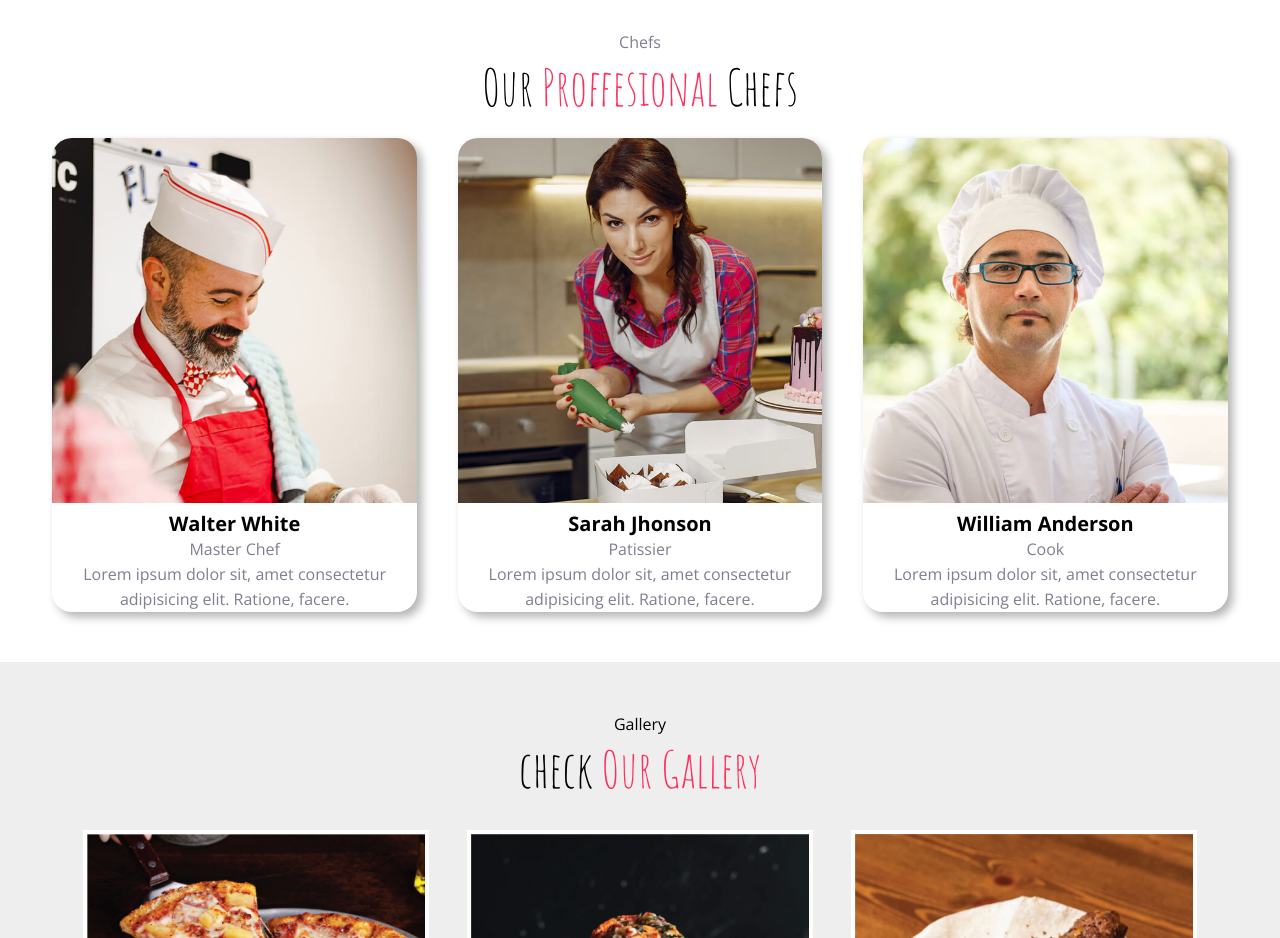
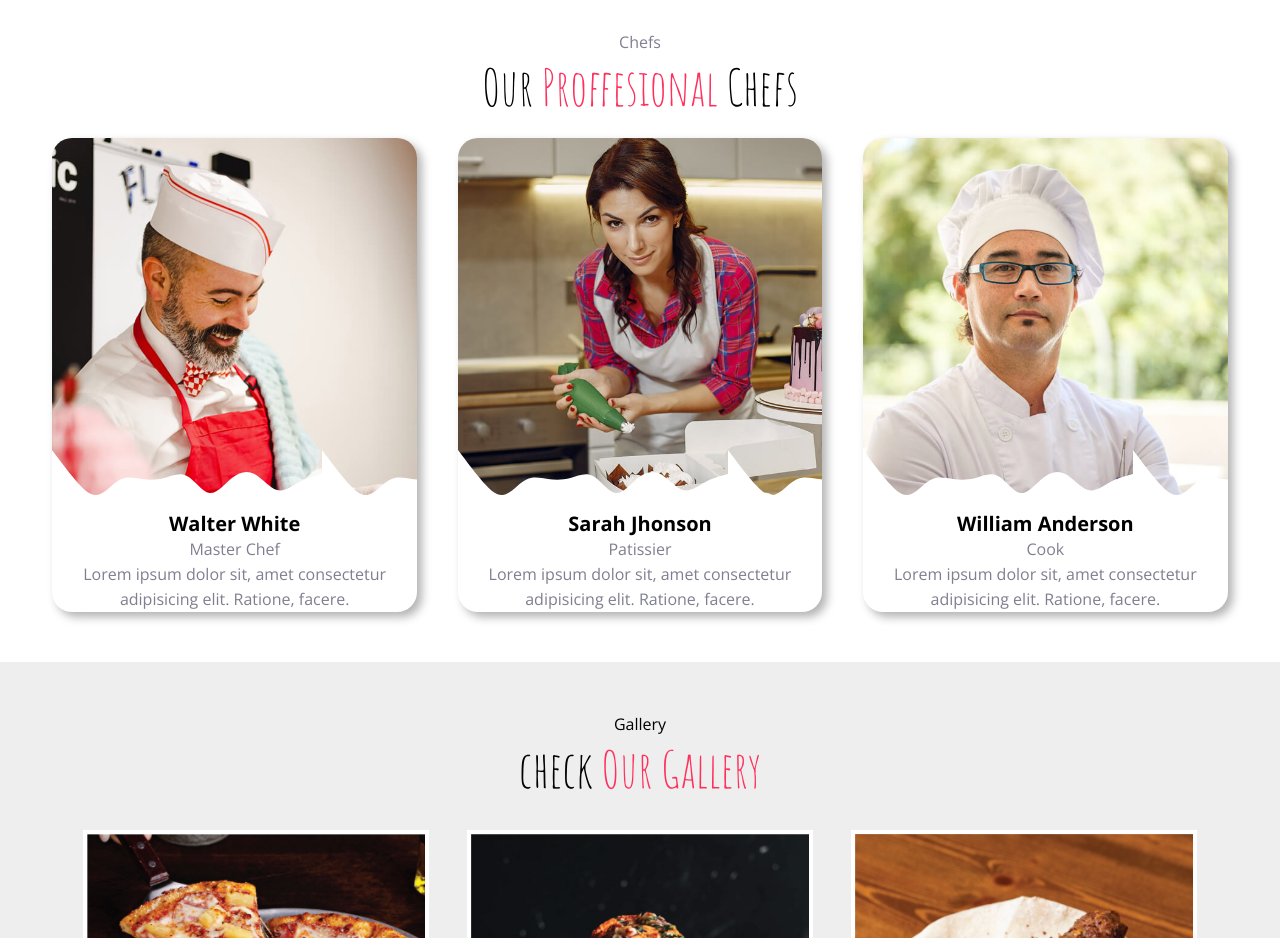
Before and after one commit to Abdelrhman-Mosad/Mealify_Ass5, a plain HTML site: page index.html in a window 1280 px wide. Shown: the part 820-1758 px from the top of the page. Drawn offline with nearby package versions, Linux system fonts and the light colour scheme.

Commit message:
test the svg

```diff
--- a/css/pages_style.css
+++ b/css/pages_style.css
@@ -27,6 +27,22 @@
 
 .chef_items .chef_info img{
     width: 100%;
+}
+
+.chef_items .chef_info figure{
+    position: relative;
+}
+
+.chef_items .chef_info figure::before{
+    content: '';
+    width: 100%;
+    background-image: url(../images/wave.svg);
+    position: absolute;
+    bottom: 0px;
+    left: 0px;
+    background-repeat: repeat-x;
+    height: 3.75rem;
+
 }
 
 .chef_items .chef_info .links_layer{
--- a/index.html
+++ b/index.html
@@ -80,7 +80,9 @@
                         </ul>
                     </div>
 
-                    <img src="./images/chefs-1.jpg" alt="chef1">
+                    <figure>
+                        <img src="./images/chefs-1.jpg" alt="chef1">
+                    </figure>
                     <h4 class="font_sub_header">Walter White</h4>
                     <h5>Master Chef</h5>
                     <p>Lorem ipsum dolor sit, amet consectetur adipisicing elit. Ratione, facere.</p>
@@ -96,7 +98,9 @@
                         </ul>
                     </div>
 
-                    <img src="./images/chefs-2.jpg" alt="chef2">
+                    <figure>
+                        <img src="./images/chefs-2.jpg" alt="chef2">
+                    </figure>
                     <h4 class="font_sub_header">Sarah Jhonson</h4>
                     <h5>Patissier</h5>
                     <p>Lorem ipsum dolor sit, amet consectetur adipisicing elit. Ratione, facere.</p>
@@ -112,7 +116,9 @@
                         </ul>
                     </div>
 
-                    <img src="./images/chefs-3.jpg" alt="chef3">
+                    <figure>
+                        <img src="./images/chefs-3.jpg" alt="chef2">
+                    </figure>
                     <h4 class="font_sub_header">William Anderson</h4>
                     <h5>Cook</h5>
                     <p>Lorem ipsum dolor sit, amet consectetur adipisicing elit. Ratione, facere.</p>
```
Also changed, not shown: images/wave.svg (added).
